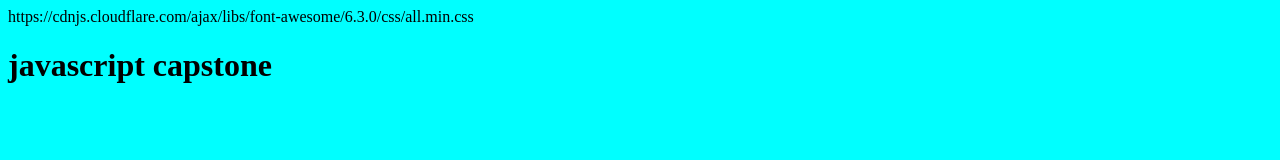
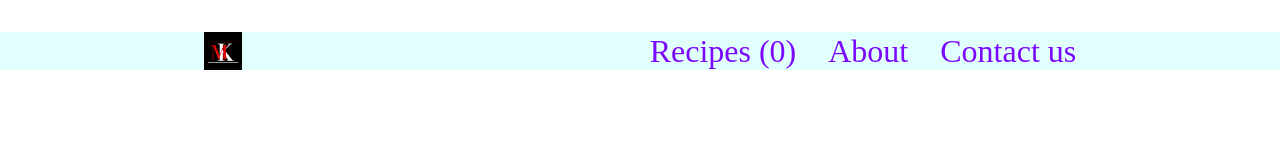
Before and after one commit to AbdusSattar-70/Javascript-Capstone, a website built with webpack: page src/index.html in a window 1280 px wide. Built offline with nearby package versions, Linux system fonts and the light colour scheme.

Commit message:
Add homepage header & style

```diff
--- a/src/index.html
+++ b/src/index.html
@@ -5,12 +5,32 @@
   <meta charset="UTF-8">
   <meta http-equiv="X-UA-Compatible" content="IE=edge">
   <meta name="viewport" content="width=device-width, initial-scale=1.0">
-  https://cdnjs.cloudflare.com/ajax/libs/font-awesome/6.3.0/css/all.min.css
+  <link href="https://cdnjs.cloudflare.com/ajax/libs/font-awesome/6.2.1/css/all.min.css" rel="stylesheet" />
   <title>Document</title>
 </head>
 
 <body>
-  <h1>javascript capstone</h1>
+  <header class="header">
+    <img src="" alt="brandLogo" id="logo">
+    <nav class="navBar">
+      <ul class="headerUl">
+        <a href="#">
+          <li class="Recipes link">Recipes (<span id="recipesCounter">0</span>)</li>
+        </a>
+        <a href="#">
+          <li class="about link">About</li>
+        </a>
+        <a href="#">
+          <li class="contact link">Contact us</li>
+        </a>
+      </ul>
+    </nav>
+  </header>
+  <main>
+    <section class="mainDisplayContainer">
+
+    </section>
+  </main>
 </body>
 
 </html>
--- a/src/index.js
+++ b/src/index.js
@@ -1 +1,5 @@
 import './style.css';
+import Logo from './asset/logo.png';
+
+const logo = document.querySelector('#logo');
+logo.src = Logo;
--- a/src/style.css
+++ b/src/style.css
@@ -1,3 +1,39 @@
-body {
-  background-color: aqua;
+*,
+*::before,
+*::after {
+  margin: 0;
+  padding: 0;
+  text-decoration: none;
+  list-style: none;
+  box-sizing: border-box;
 }
+
+.header {
+  display: flex;
+  justify-content: space-around;
+  align-items: center;
+  margin-top: 2rem;
+  background-color: rgba(8, 250, 225, 0.117);
+  background-blend-mode: hard-light;
+}
+
+.headerUl {
+  display: flex;
+  gap: 2rem;
+}
+
+.headerUl li {
+  font-size: 2rem;
+  color: rgb(123, 8, 253);
+}
+
+.headerUl li:hover,
+.headerUl li:focus {
+  color: red;
+  background-color: aliceblue;
+}
+
+#logo {
+  width: 3%;
+  height: 3%;
+}
```
Also changed, not shown: dist/index.html, src/asset/logo.png (added).
